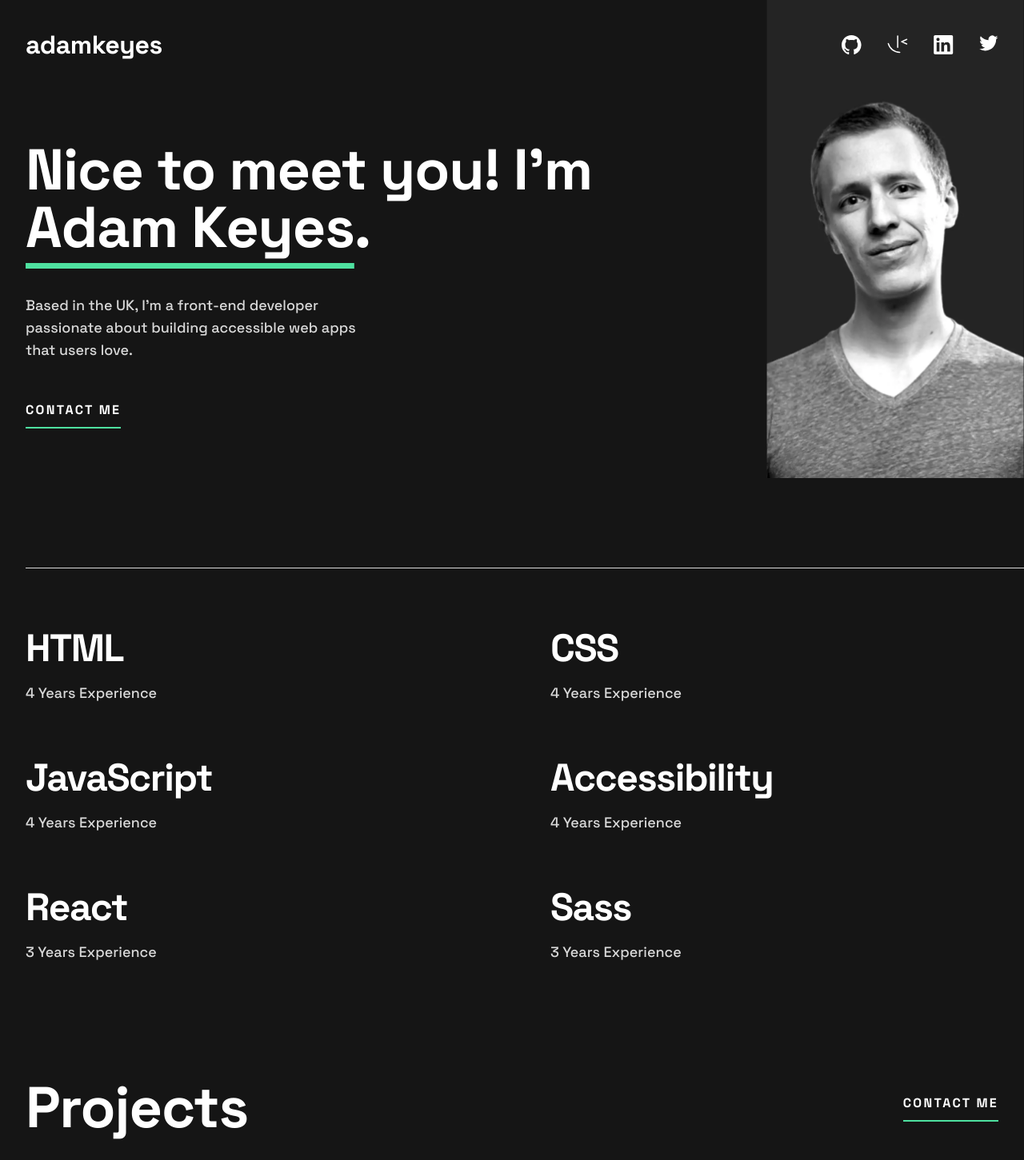
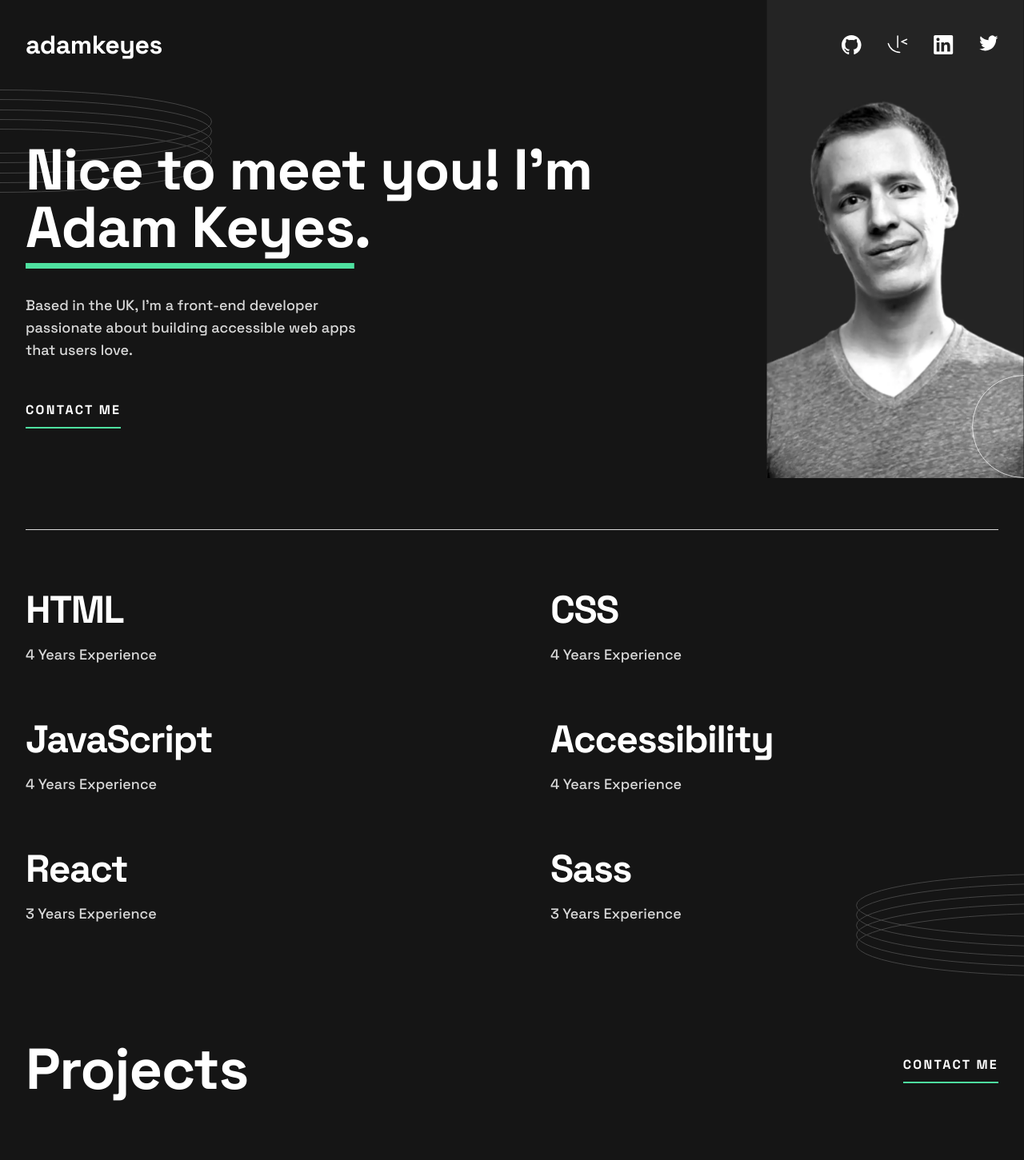
Before and after one commit to orphandeity/single-page-developer-portfolio, a Next.js app: page / in a window 1280 px wide. Shown: the top 1451 px of the page at 80% size. Built offline with nearby package versions, Linux system fonts and the light colour scheme.

Commit message:
pattern decorations fix

```diff
--- a/src/components/Footer.tsx
+++ b/src/components/Footer.tsx
@@ -9,8 +9,12 @@
             adamkeyes
           </span>
           <menu className="z-30 flex scale-75 gap-8 tablet:scale-100">
-            <Github />
-            <FrontendMentor />
+            <a href="https://github.com/orphandeity">
+              <Github />
+            </a>
+            <a href="https://www.frontendmentor.io/profile/orphandeity">
+              <FrontendMentor />
+            </a>
             <LinkedIn />
             <Twitter />
           </menu>
--- a/src/components/HeroSection.tsx
+++ b/src/components/HeroSection.tsx
@@ -21,21 +21,25 @@
           adamkeyes
         </span>
         <menu className="z-30 flex scale-75 gap-8 tablet:mr-8 tablet:scale-100">
-          <Github />
-          <FrontendMentor />
+          <a href="https://github.com/orphandeity">
+            <Github />
+          </a>
+          <a href="https://www.frontendmentor.io/profile/orphandeity">
+            <FrontendMentor />
+          </a>
           <LinkedIn />
           <Twitter />
         </menu>
       </header>
 
-      <div className="relative mb-28 flex flex-col items-center justify-end tablet:relative tablet:flex-row">
-        {/* <div className="absolute -left-full top-32 tablet:-left-1/3 tablet:top-0">
+      <div className="relative flex flex-col items-center justify-end tablet:flex-row">
+        <div className="absolute top-28 -translate-x-1/2 opacity-80 tablet:-left-8">
           <PatternRings />
-        </div> */}
-        <div className="relative">
-          {/* <div className="absolute -right-40 bottom-0 tablet:-left-16 tablet:bottom-16">
-            <PatternCircle />
-          </div> */}
+        </div>
+        <div className="absolute bottom-1/2 right-0 z-50 translate-x-20 opacity-70 tablet:bottom-0 tablet:translate-x-16 desktop:bottom-20 desktop:right-1/3">
+          <PatternCircle />
+        </div>
+        <div className="z-20">
           {size.width! >= 1440 ? (
             <Image
               src={"/image-profile-desktop.webp"}
@@ -82,10 +86,13 @@
         </div>
       </div>
 
-      <hr className="border-_gray" />
+      <hr className="mt-20 border-_gray tablet:mr-8 tablet:mt-16 desktop:mr-40 desktop:mt-28" />
+      <div className="absolute -right-[110%] -translate-y-16 opacity-80 tablet:-right-80 tablet:bottom-0 tablet:translate-y-1/2 desktop:-right-72 desktop:translate-y-28">
+        <PatternRings />
+      </div>
 
-      <div className="relative mt-[72px] grid grid-cols-1 justify-items-center gap-16 tablet:grid-cols-2 tablet:justify-items-start desktop:grid-cols-3">
-        <div className="flex  flex-col items-center gap-[14px] tablet:items-start">
+      <div className="mt-10 grid grid-cols-1 justify-items-center gap-6 tablet:mt-[72px] tablet:grid-cols-2 tablet:justify-items-start tablet:gap-16 desktop:grid-cols-3">
+        <div className="flex  flex-col items-center gap-0 tablet:items-start tablet:gap-[14px]">
           <p className="text-[30px] font-bold leading-[40px] tracking-[-1px] tablet:text-_heading-lg tablet:leading-_heading-lg tablet:tracking-_heading-lg">
             HTML
           </p>
@@ -93,7 +100,7 @@
             4 Years Experience
           </p>
         </div>
-        <div className="flex  flex-col items-center gap-[14px] tablet:items-start">
+        <div className="flex  flex-col items-center gap-0 tablet:items-start tablet:gap-[14px]">
           <p className="text-[30px] font-bold leading-[40px] tracking-[-1px] tablet:text-_heading-lg tablet:leading-_heading-lg tablet:tracking-_heading-lg">
             CSS
           </p>
@@ -101,7 +108,7 @@
             4 Years Experience
           </p>
         </div>
-        <div className="flex  flex-col items-center gap-[14px] tablet:items-start">
+        <div className="flex  flex-col items-center gap-0 tablet:items-start tablet:gap-[14px]">
           <p className="text-[30px] font-bold leading-[40px] tracking-[-1px] tablet:text-_heading-lg tablet:leading-_heading-lg tablet:tracking-_heading-lg">
             JavaScript
           </p>
@@ -109,7 +116,7 @@
             4 Years Experience
           </p>
         </div>
-        <div className="flex  flex-col items-center gap-[14px] tablet:items-start">
+        <div className="flex  flex-col items-center gap-0 tablet:items-start tablet:gap-[14px]">
           <p className="text-[30px] font-bold leading-[40px] tracking-[-1px] tablet:text-_heading-lg tablet:leading-_heading-lg tablet:tracking-_heading-lg">
             Accessibility
           </p>
@@ -117,7 +124,7 @@
             4 Years Experience
           </p>
         </div>
-        <div className="flex  flex-col items-center gap-[14px] tablet:items-start">
+        <div className="flex  flex-col items-center gap-0 tablet:items-start tablet:gap-[14px]">
           <p className="text-[30px] font-bold leading-[40px] tracking-[-1px] tablet:text-_heading-lg tablet:leading-_heading-lg tablet:tracking-_heading-lg">
             React
           </p>
@@ -125,7 +132,7 @@
             3 Years Experience
           </p>
         </div>
-        <div className="flex  flex-col items-center gap-[14px] tablet:items-start">
+        <div className="flex  flex-col items-center gap-0 tablet:items-start tablet:gap-[14px]">
           <p className="text-[30px] font-bold leading-[40px] tracking-[-1px] tablet:text-_heading-lg tablet:leading-_heading-lg tablet:tracking-_heading-lg">
             Sass
           </p>
@@ -133,10 +140,9 @@
             3 Years Experience
           </p>
         </div>
-        {/* <div className="absolute -bottom-1/4 -right-[40%]">
-          <PatternRings />
-        </div> */}
       </div>
+
+      <hr className="mt-10 border-_gray tablet:mt-0 tablet:hidden " />
     </main>
   );
 };
--- a/src/lib/icons.tsx
+++ b/src/lib/icons.tsx
@@ -80,5 +80,3 @@
     </g>
   </svg>
 );
-
-// width={530} height={129}
--- a/src/pages/index.tsx
+++ b/src/pages/index.tsx
@@ -64,9 +64,9 @@
             </p>
           </div>
           <ContactForm />
-          {/* <div className="absolute -left-1/3 bottom-8">
+          <div className="absolute -left-full bottom-20 opacity-80 tablet:bottom-8 tablet:left-0 tablet:-translate-x-full desktop:-translate-x-1/2">
             <PatternRings />
-          </div> */}
+          </div>
         </div>
         <hr className="mx-4 text-_gray tablet:mx-8 desktop:mx-40" />
       </section>
--- a/src/styles/globals.css
+++ b/src/styles/globals.css
@@ -24,5 +24,5 @@
 
 html,
 body {
-  width: 100%;
+  overflow-x: hidden;
 }
```
